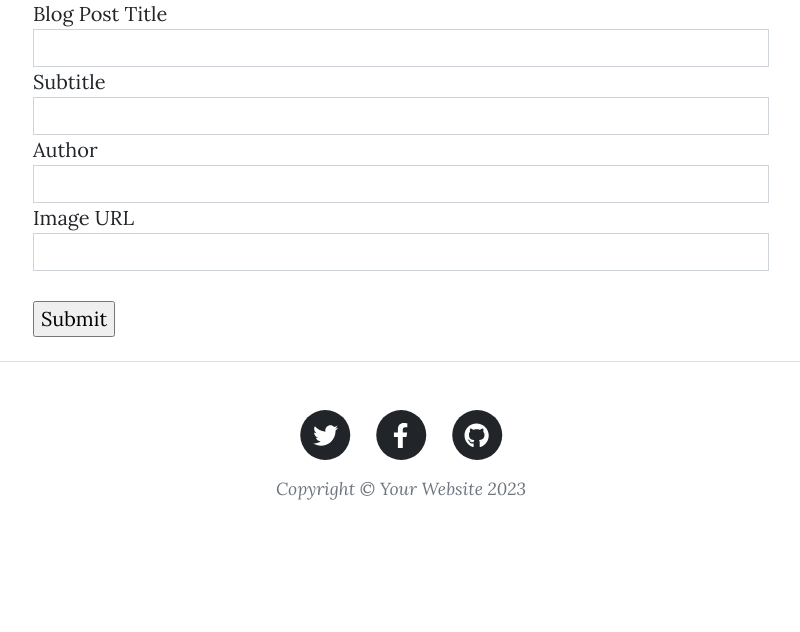
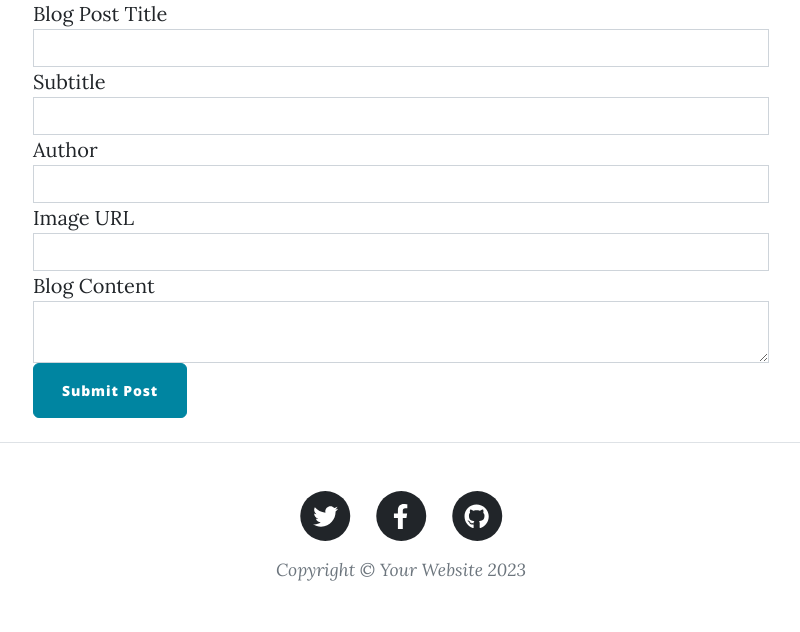
Before and after one commit to celinaczy/flask-blog, a Flask app: page /add_new_post in a window 1280 px wide. Shown: the part 581-1213 px from the top of the page, without its empty margins (239-1039 px from the left). Before the commit the page ends 1081 px from the top, so only its background shows below. Run offline with Flask 3, Linux system fonts and the light colour scheme; some libraries are stand-ins or nearby versions.

Commit message:
add new post form

```diff
--- a/main.py
+++ b/main.py
@@ -24,12 +24,16 @@ This will install the packages from the requirements.txt for this project.
 
 app = Flask(__name__)
 app.config['SECRET_KEY'] = '8BYkEfBA6O6donzWlSihBXox7C0sKR6b'
-Bootstrap5(app)
 app.config['CKEDITOR_PKG_TYPE'] = 'basic'
 ckeditor = CKEditor(app)
+Bootstrap5(app)
+
+
 # CREATE DATABASE
 class Base(DeclarativeBase):
     pass
+
+
 app.config['SQLALCHEMY_DATABASE_URI'] = 'sqlite:///posts.db'
 db = SQLAlchemy(model_class=Base)
 db.init_app(app)
@@ -55,6 +59,8 @@ class PostForm(FlaskForm):
     subtitle = StringField('Subtitle', validators=[DataRequired()])
     author = StringField('Author', validators=[DataRequired()])
     image_url = StringField('Image URL', validators=[DataRequired(), URL()])
+    body = CKEditorField("Blog Content", validators=[DataRequired()])
+    submit = SubmitField('Submit Post')
 
 
 # ------------------- FUNCTIONS  -----------------------
--- a/templates/make-post.html
+++ b/templates/make-post.html
@@ -25,15 +25,11 @@
     <div class="row">
       <div class="col-lg-8 col-md-10 mx-auto">
         {% from 'bootstrap4/form.html' import render_form %}
-
-          {{ render_form(form, novalidate=True) }}
-        <br>
         <!-- Add CKEditor and render the form here -->
         {{ ckeditor.load() }}
-        <form method="post">
-          {{ ckeditor.create() }}
-          <input type="submit">
-        </form>
+        {{ ckeditor.config(name='body') }}
+        {{ render_form(form, novalidate=True, button_map={"submit": "primary"}) }}
+
       </div>
     </div>
   </div>
```
